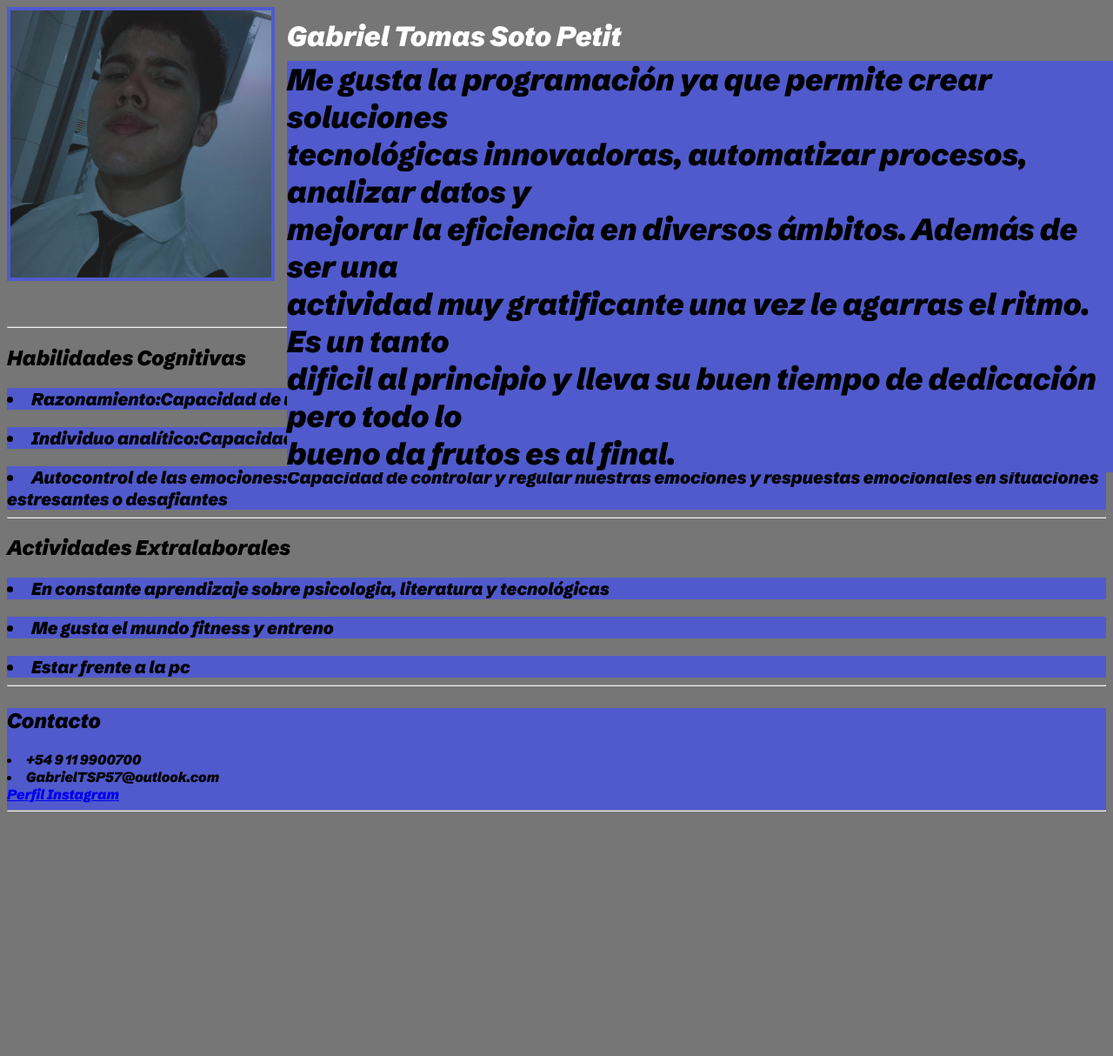
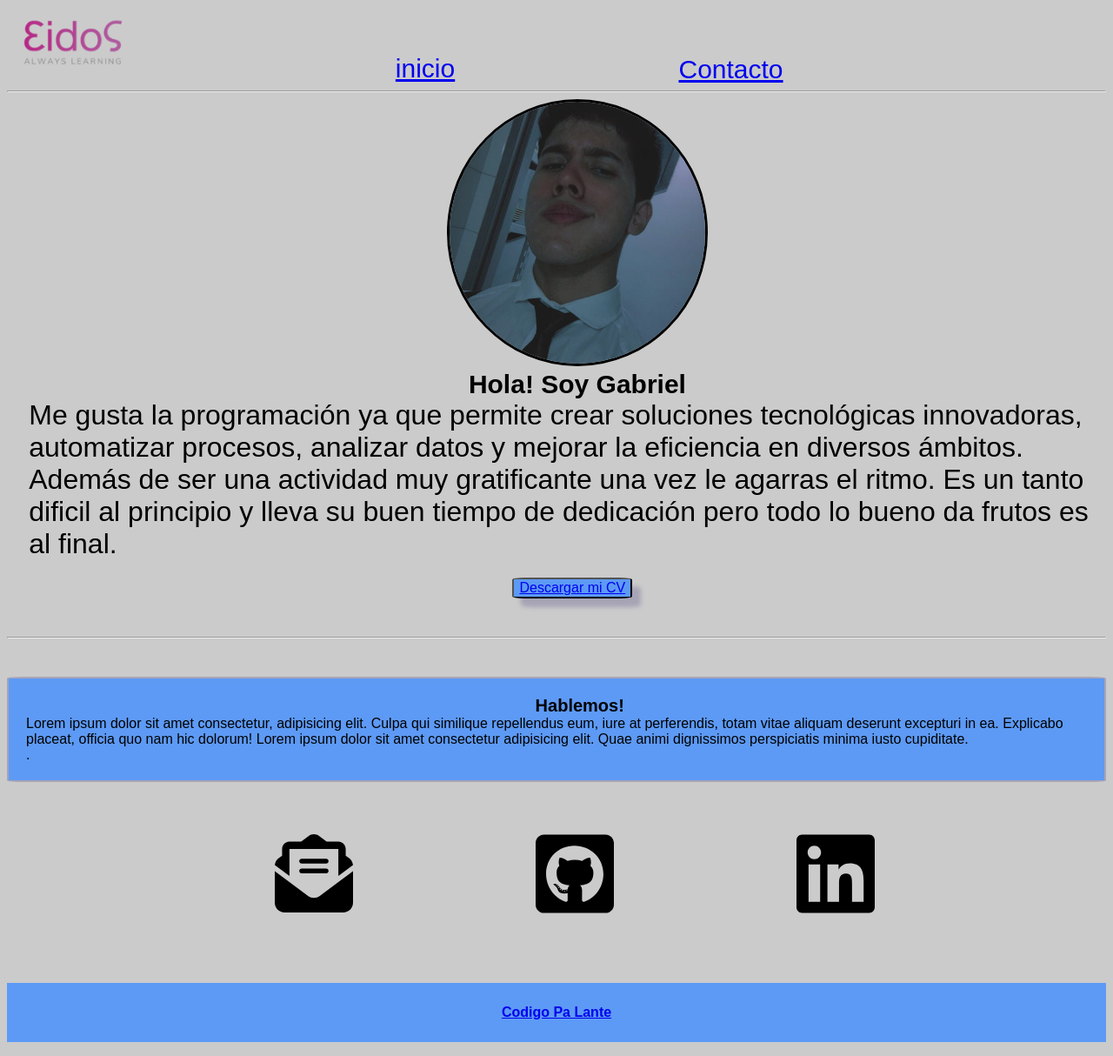
Before and after one commit to GabrielS57/Mi-1er-proyecto, a plain HTML site: page index.html in a window 1280 px wide. Shown: the whole page at 87% size. Before the commit the page ends 936 px from the top, so only its background shows below. Drawn offline with Linux system fonts and the light colour scheme; a web font is replaced by a local one.

Commit message:
entrega proyecto

```diff
--- a/index.html
+++ b/index.html
@@ -7,45 +7,75 @@
 	<title>Gabriel T. Soto P.</title>
 	<link rel="stylesheet" href="styles.css">
     <link rel="icon" href="icono.ico">
+	<link href="https://fonts.googleapis.com/css2?family=Ysabeau:ital,wght@1,300&display=swap" rel="stylesheet">
+	<img class="eidos" src="EIDOS.jpg">
+	<a href="index.html" class="inicio" target="_blank">inicio</a>
+	<a href="Contacto.html" class="contacto" target="_blank">Contacto</a>
 </head>
 
 <body>
-	<img src="Yo.jpg">
 
-<div">
-	<h1>Gabriel Tomas Soto Petit</h1> <br>
-	<section>Me gusta la programación ya que permite crear soluciones <br> tecnológicas innovadoras, automatizar procesos, analizar datos y <br> mejorar la eficiencia en diversos ámbitos. Además de ser una <br> actividad muy gratificante una vez le agarras el ritmo. Es un tanto <br> dificil al principio y lleva su buen tiempo de dedicación pero todo lo <br> bueno da frutos es al final.</section>
-</div>
-
-<br><br><hr>
-
-    <h2>Habilidades Cognitivas</h2>
-	<article>
-	<li class="hc-item">Razonamiento:Capacidad de utilizar la lógica y la información disponible para llegar a una conclusión/decisión</li>
-<br>
-	<li class="hc-item">Individuo analítico:Capacidad de examinar y descomponer información compleja en piezas más pequeñas y manejables</li>
-<br>
-	<li class="hc-item">Autocontrol de las emociones:Capacidad de controlar y regular nuestras emociones y respuestas emocionales en situaciones estresantes o desafiantes</li>
 <hr>
 
-	<h2>Actividades Extralaborales</h2>
+    <img src="Yo.jpg" class="Yo">
 
-	<li class="ae-item">En constante aprendizaje sobre psicologia, literatura y tecnológicas</li>
 <br>
-    <li class="ae-item">Me gusta el mundo fitness y entreno</li>
-<br>
-    <li class="ae-item">Estar frente a la pc</li>
-	</article>
-<hr>
+
+	<b>Hola! Soy Gabriel</b>
+
+
+   <div>
+
+
+    <section> Me gusta la programación ya que permite crear soluciones tecnológicas innovadoras, automatizar procesos, analizar datos y mejorar la eficiencia en diversos ámbitos. Además de ser una actividad muy gratificante una vez le agarras el ritmo. Es un tanto dificil al principio y lleva su buen tiempo de dedicación pero todo lo bueno da frutos es al final.</section>
+    <section class="Ancla">
+		<a href="Yo.jpg">
+	 </section>
+
+
+   </div>
+
+   <button>
+	<a href="https://campus.eidosglobal.org/acceso.cgi?id_curso=45&query=id_tool%3D1%26id_curso%3D45&wIdSeccion=30" target="_blank">Descargar mi CV</a>
+   </button>
+
+
+<br><br><br><hr><br><br>
+
+
+   <div class="articulo">
+
+    <b span class="centrado">Hablemos!</span></b>
+
+    <article>Lorem ipsum dolor sit amet consectetur, adipisicing elit. Culpa qui similique repellendus eum, iure at perferendis, totam vitae aliquam deserunt excepturi in ea. Explicabo placeat, officia quo nam hic dolorum! Lorem ipsum dolor sit amet consectetur adipisicing elit. Quae animi dignissimos perspiciatis minima iusto cupiditate.<br>.</article>
+
+   </div>
 
 </body>
 
 <footer>
-    <h2>Contacto</h2>
-	<li>+54 9 11 9900700</li>
-	<li>GabrielTSP57@outlook.com</li>
-    <a href="https://www.instagram.com/gabriels0to/" target="_blank">Perfil Instagram</a>
-<hr>
+
+<br> <br> <br>
+
+<div class="container">
+ <a href="mailto:GabrielTSP57@outlook.com" target="_blank">
+
+	<img src="Correo.svg" class="correo"</a>
+
+
+		<a href="https://github.com/GabrielS57/Mi-1er-proyecto" target="_blank">
+
+			<img src="github.svg" class="github"</a>
+
+
+			<a href="https://ar.linkedin.com/" target="_blank">
+
+				<img src="linkedin.svg" class="linkedin"</a>
+</div>
+
+<br> <br> <br>
+
+<h3>Codigo Pa Lante</h3>
 
 </footer>
 
--- a/styles.css
+++ b/styles.css
@@ -1,53 +1,188 @@
-body{
-    background-color: rgb(118, 118, 118);
+*{
+    font-size: 1rem;
+    font-family: 'Ysabeau', sans-serif;
+    box-sizing: border-box;
 }
 
-img{
-    width: 300px;
-    border: 4px solid rgb(80, 90, 204);
+body{
+    background-color: rgb(203, 203, 203);
 }
 
+.inicio{
+    position: relative;
+    font-size: 30px;
+    width: 10%;
+    left: 25%;
+}
+
+.contacto{
+    position: relative;
+    font-size: 30px;
+    width: 10%;
+    left: 45%;
+}
+
+.Yo{
+    width: 100%;
+    max-width: 300px;
+    border-radius: 50%;
+    border: 3px solid;
+    margin-left: 40%;
+}
+
+.eidos{
+    position: relative;
+    width: 10%;
+    left: 1%;
+}
+
+b{
+    position: relative;
+    font-size: 30px;
+    left: 42%;
+}
+
+button{
+    position: relative;
+    margin-top: 20px;
+    left: 46%;
+    box-shadow: 10px 10px 5px 0px rgb(167, 164, 181);
+    background-color: rgb(93, 154, 245);
+    border-radius: 10%;
+ }
+
 h1{
-    position: absolute;
-    display: block;
-    top: 1px;
-    left: 330px;
-    color: rgb(255, 255, 255);
+    display: inline;
+    color: rgb(0, 0, 0);
 }
 
 section{
-    position: absolute;
-    display: block;
-    top: 70px;
-    left: 330px;
-    background-color: rgb(80, 90, 204);
-    font-size: 35px;
-}
 
-.hc-item{
-    font-size: 20px;
-    background-color: rgb(80, 90, 204);
-}
-
-.ae-item{
-    font-size: 20px;
-    background-color: rgb(80, 90, 204);
+    font-size: 2rem;
+    border-radius: 5px;
+    padding-left: 2%;
 }
 
 
-footer{
+.contacto{
     position: relative;
-    top: 5px;
-    background-color:rgb(80, 90, 204);
+    top: 1px;
+    right: 10px;
+    margin: 0px;
 }
 
-@font-face {
-    font-family: 'Open Sans';
-    src: url(Tipografia.ttf);
-    font-weight: normal;
-    font-style: normal;
+
+.articulo{
+    background-color: rgb(93, 154, 245);
+    border: 2px solid rgb(167, 164, 181);
+    padding: 20px;
+    border-radius: 1.5%;
+    max-width: 100%;
+    width: 100%;
+
+}
+
+.centrado{
+    display: relative;
+    text-align: center;
+    font-size: 20px;
+    left: 48%;
+}
+
+.container{
+    display: flex;
+    justify-content: center;
+    align-items: center;
+}
+
+.container img{
+    width: 30%;
+    height: auto;
+    transform: translateX(140%);
   }
 
-body{
-    font-family: 'Open Sans', sans-serif;
+h3{
+   text-align: center;
+    background-color: rgb(93, 154, 245);
+    max-width: 100%;
+    width: 100%;
+    padding: 2%;
 }
+
+nav ul{
+    list-style: none;
+    margin: 0;
+    padding: 0;
+    display: flex;
+    justify-content: flex-end;
+}
+
+nav li{
+    margin: 0 10px;
+}
+
+
+@media only screen and (max-width: 768px) {
+    section{
+        font-size: 1.5rem;
+    }
+
+    button{
+        left: 35%;
+    }
+
+    h2{
+        left: 20%;
+    }
+}
+
+@media only screen and (max-width: 480px) {
+
+.Yo{
+    position: relative;
+    width: 40%;
+    max-width: 300px;
+    right: 30px;
+    }
+
+section{
+    font-size: 1rem;
+    }
+
+nav ul{
+    flex-direction: column;
+    }
+
+.articulo{
+    position: relative;
+    }
+
+h3{
+    width: 370px;
+    top: 2px;
+}
+
+b{
+    position: relative;
+    left: 20%;
+}
+
+.centrado{
+    position: relative;
+    left: 40%;
+}
+
+.eidos{
+    position: relative;
+    width: 30%;
+    left: 1%;
+}
+
+.inicio{
+    left: 5%;
+    top: 5%;
+}
+
+.contacto{
+    left: 15%;
+}
```
Also changed, not shown: Contacto.html (added), EIDOS.jpg (added), Java.js (added), Tipografia.ttf (deleted), correo.svg (added), github.svg (added), linkedin.svg (added).
